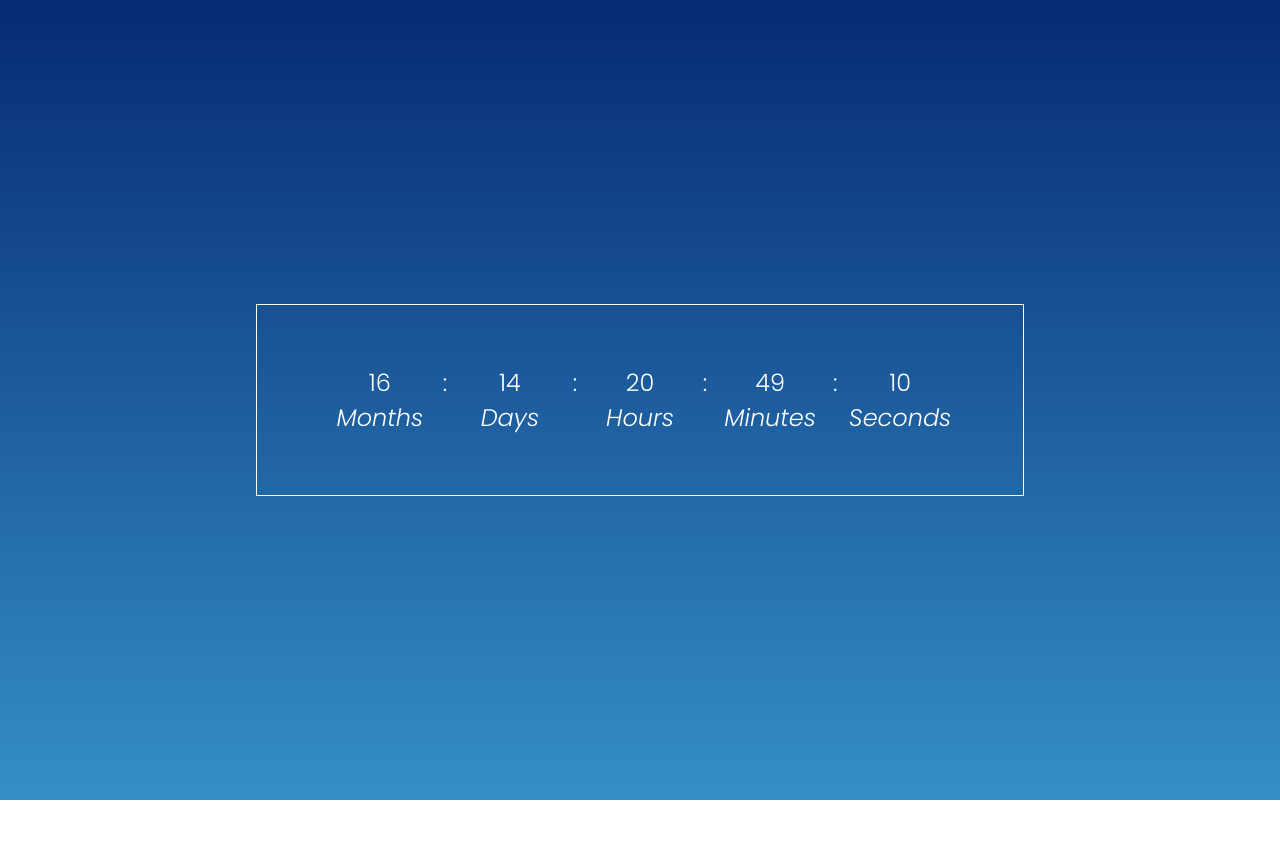
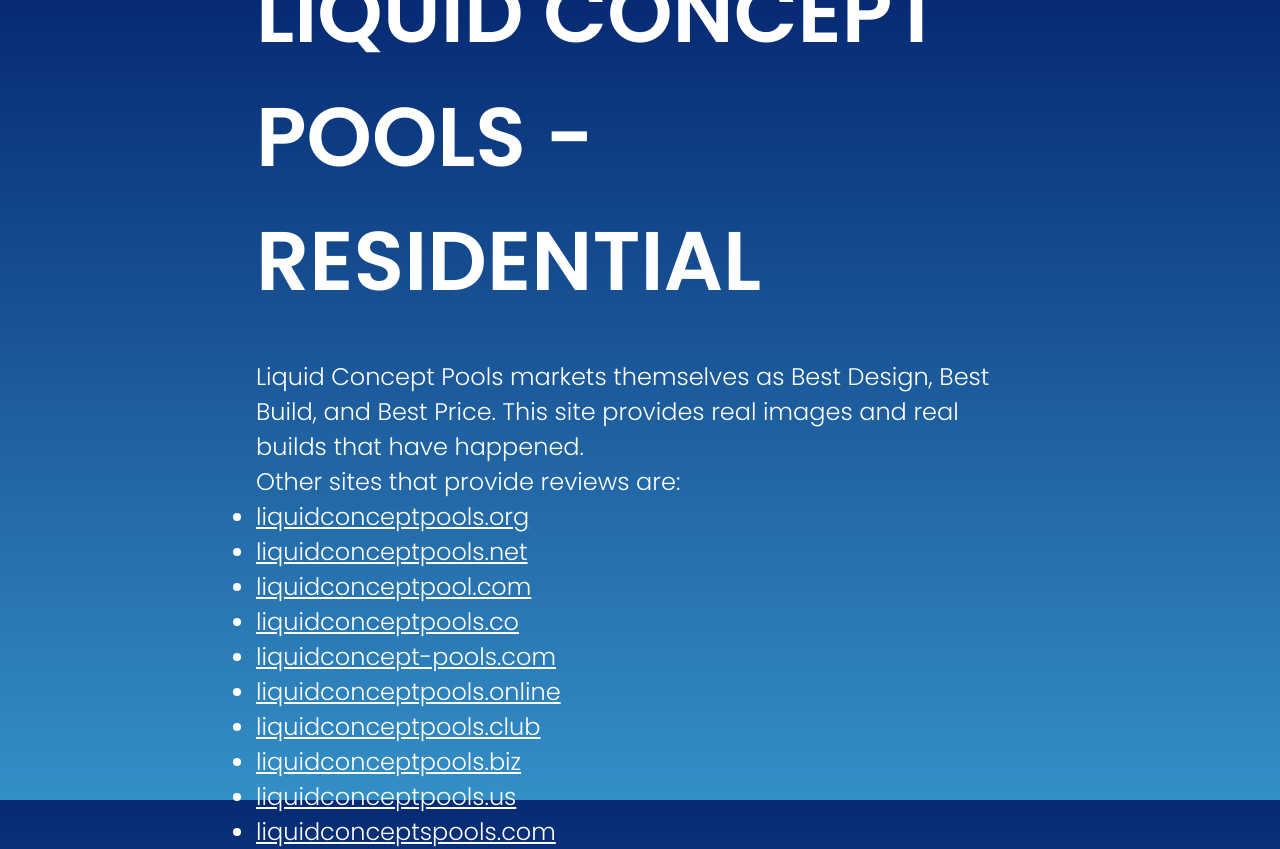
Before and after one commit to quasifu/review-site, a React (Create React App) app: page /about in a window 1280 px wide. Before the commit the page ends 800 px from the top, so only its background shows below. Built offline with nearby package versions, Linux system fonts and the light colour scheme.

Commit message:
adding routing

```diff
--- a/package.json
+++ b/package.json
@@ -10,6 +10,8 @@
     "node-sass": "^6.0.1",
     "react": "^17.0.2",
     "react-dom": "^17.0.2",
+    "react-router": "^6.3.0",
+    "react-router-dom": "^6.3.0",
     "react-scripts": "4.0.3",
     "web-vitals": "^1.0.1"
   },
--- a/src/App.js
+++ b/src/App.js
@@ -1,21 +1,19 @@
-import { useState } from 'react';
+import { Routes, Route } from 'react-router-dom';
 
-import { Ticker } from 'components/Ticker';
+import Home from 'pages/Home';
+import About from 'pages/About';
 
 import style from './App.module.scss';
 
-// Defaults to 6 days, 22 hours, 40 minutes and 0 seconds from now in your timezone.
-const futureDate = new Date('December 21, 2020'); /*add(new Date(), {
-  days: 6,
-  hours: 22,
-  minutes: 40
-});*/
-
 function App() {
-  const [tickerVisible] = useState(true);
-  const tickerEl = tickerVisible ? <Ticker futureDate={futureDate} /> : null;
-
-  return <div className={style.pageContainer}>{tickerEl}</div>;
+  return (
+    <div className={style.pageContainer}>
+      <Routes>
+        <Route path='/' element={<Home />} />
+        <Route path='/about' element={<About />} />
+      </Routes>
+    </div>
+  );
 }
 
 export default App;
--- a/src/components/Ticker/Ticker.js
+++ b/src/components/Ticker/Ticker.js
@@ -1,28 +1,32 @@
-import { TickerCell } from "components/TickerCell";
-import { TickerSeparator } from "components/TickerSeparator";
-import { useTicker } from "hooks";
+import { TickerCell } from 'components/TickerCell';
+import { TickerSeparator } from 'components/TickerSeparator';
+import { useTicker } from 'hooks';
 
-import style from "./Ticker.module.scss";
+import style from './Ticker.module.scss';
 
 export const Ticker = ({ futureDate }) => {
-  const { months, days, hours, minutes, seconds, isTimeUp } = useTicker(
-    futureDate
-  );
+  const { months, days, hours, minutes, seconds, isTimeUp } =
+    useTicker(futureDate);
   const tickerContents = isTimeUp ? (
     <div className={style.timeIsUp}>Time is up!!!</div>
   ) : (
     <>
-      <TickerCell value={months} label="Months" />
+      <TickerCell value={months} label='Months' />
       <TickerSeparator />
-      <TickerCell value={days} label="Days" />
+      <TickerCell value={days} label='Days' />
       <TickerSeparator />
-      <TickerCell value={hours} label="Hours" />
+      <TickerCell value={hours} label='Hours' />
       <TickerSeparator />
-      <TickerCell value={minutes} label="Minutes" />
+      <TickerCell value={minutes} label='Minutes' />
       <TickerSeparator />
-      <TickerCell value={seconds} label="Seconds" />
+      <TickerCell value={seconds} label='Seconds' />
     </>
   );
 
-  return <div className={style.tickerShell}>{tickerContents}</div>;
+  return (
+    <div>
+      <h2>Time since starting job:</h2>
+      <div className={style.tickerShell}>{tickerContents}</div>
+    </div>
+  );
 };
--- a/src/index.js
+++ b/src/index.js
@@ -1,12 +1,15 @@
 import React from 'react';
 import ReactDOM from 'react-dom';
+import { BrowserRouter } from 'react-router-dom';
 import './index.scss';
 import App from './App';
 import reportWebVitals from './reportWebVitals';
 
 ReactDOM.render(
   <React.StrictMode>
-    <App />
+    <BrowserRouter>
+      <App />
+    </BrowserRouter>
   </React.StrictMode>,
   document.getElementById('root')
 );
--- /dev/null
+++ b/src/pages/About/About.module.scss
@@ -0,0 +1,5 @@
+@import '../../_colours';
+
+.link {
+  color: $text-color;
+}
--- /dev/null
+++ b/src/pages/About/index.js
@@ -0,0 +1,71 @@
+import style from './About.module.scss';
+
+const links = [
+  {
+    name: 'liquidconceptpools.org',
+    url: 'https://www.liquidconceptpools.org',
+  },
+  {
+    name: 'liquidconceptpools.net',
+    url: 'https://www.liquidconceptpools.net',
+  },
+  {
+    name: 'liquidconceptpool.com',
+    url: 'https://www.liquidconceptpool.com',
+  },
+  {
+    name: 'liquidconceptpools.co',
+    url: 'https://www.liquidconceptpools.co',
+  },
+  {
+    name: 'liquidconcept-pools.com',
+    url: 'https://www.liquidconcept-pools.com',
+  },
+  {
+    name: 'liquidconceptpools.online',
+    url: 'https://www.liquidconceptpools.online',
+  },
+  {
+    name: 'liquidconceptpools.club',
+    url: 'https://www.liquidconceptpools.club',
+  },
+  {
+    name: 'liquidconceptpools.biz',
+    url: 'https://www.liquidconceptpools.biz',
+  },
+  {
+    name: 'liquidconceptpools.us',
+    url: 'https://www.liquidconceptpools.us',
+  },
+  {
+    name: 'liquidconceptspools.com',
+    url: 'https://www.liquidconceptspools.com',
+  },
+];
+
+function About() {
+  return (
+    <div>
+      <h1>Liquid Concept Pools - Residential</h1>
+      <div>
+        Liquid Concept Pools markets themselves as Best Design, Best Build, and
+        Best Price. This site provides real images and real builds that have
+        happened.
+      </div>
+      <div>
+        Other sites that provide reviews are:
+        <ul>
+          {links.map((link) => (
+            <li>
+              <a className={style.link} href={`${link.url}`}>
+                {link.name}
+              </a>
+            </li>
+          ))}
+        </ul>
+      </div>
+    </div>
+  );
+}
+
+export default About;
--- /dev/null
+++ b/src/pages/Home/index.js
@@ -0,0 +1,14 @@
+import { Ticker } from '../../components/Ticker';
+
+// Defaults to 6 days, 22 hours, 40 minutes and 0 seconds from now in your timezone.
+const futureDate = new Date('December 21, 2020'); /*add(new Date(), {
+  days: 6,
+  hours: 22,
+  minutes: 40
+});*/
+
+function Home() {
+  return <Ticker futureDate={futureDate} />;
+}
+
+export default Home;
```
Also changed, not shown: 1 other file (tests, documents, lock files or other folders).
